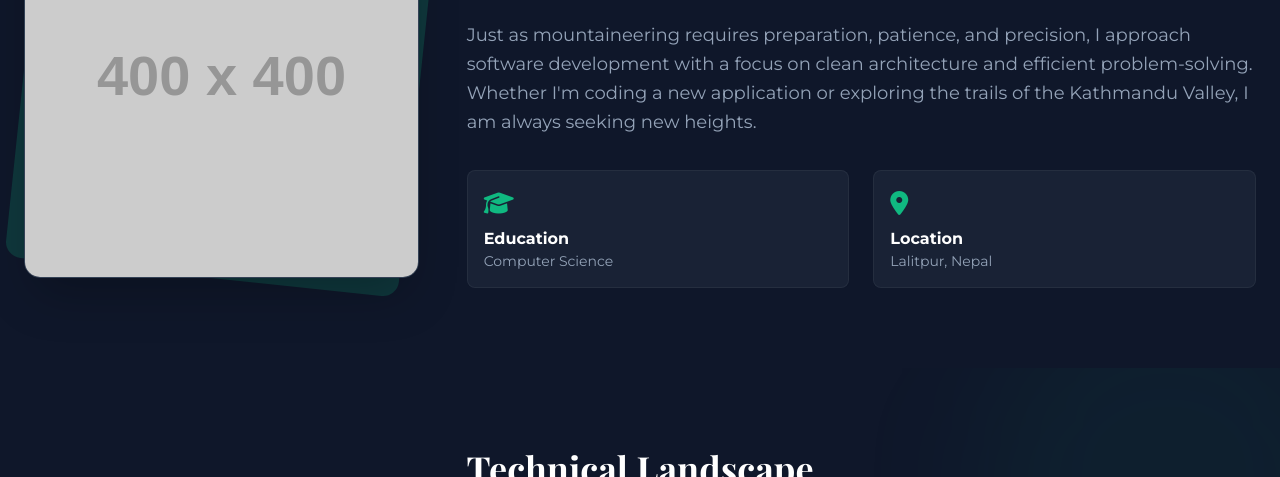
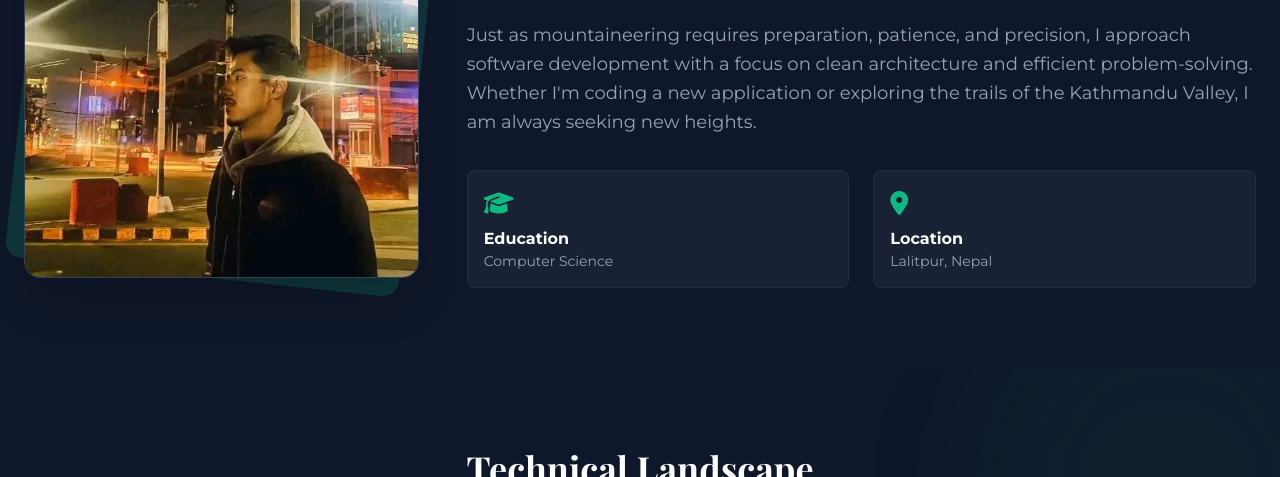
Before and after one commit to Satyam-shrestha9846/Satyam-shrestha, a plain HTML site: page index.html in a window 1280 px wide. Shown: the part 1006-1483 px from the top of the page. Drawn offline with nearby package versions, Linux system fonts and the light colour scheme; no server answers; placeholder pictures from the web are drawn by us.

Commit message:
Update profile image source in index.html

```diff
--- a/index.html
+++ b/index.html
@@ -200,7 +200,7 @@
                     <div class="absolute inset-0 bg-nature-accent rounded-2xl transform rotate-6 opacity-20 group-hover:rotate-12 transition-transform duration-500"></div>
                     <div class="relative overflow-hidden rounded-2xl shadow-2xl border border-slate-700">
                         <!-- Placeholder Image for Profile -->
-                        <img src="https://placehold.co/400x400/1e293b/ffffff?text=Satyam+Profile" onerror="this.src='https://placehold.co/400x400/1e293b/ffffff?text=Satyam+Profile'" alt="Satyam Shrestha" class="w-full h-auto transform group-hover:scale-105 transition-transform duration-500">
+                        <img src="profile.jpg" onerror="this.src='https://placehold.co/400x400/1e293b/ffffff?text=Satyam+Profile'" alt="Satyam Shrestha" class="w-full h-auto transform group-hover:scale-105 transition-transform duration-500">
                     </div>
                 </div>
 
```
